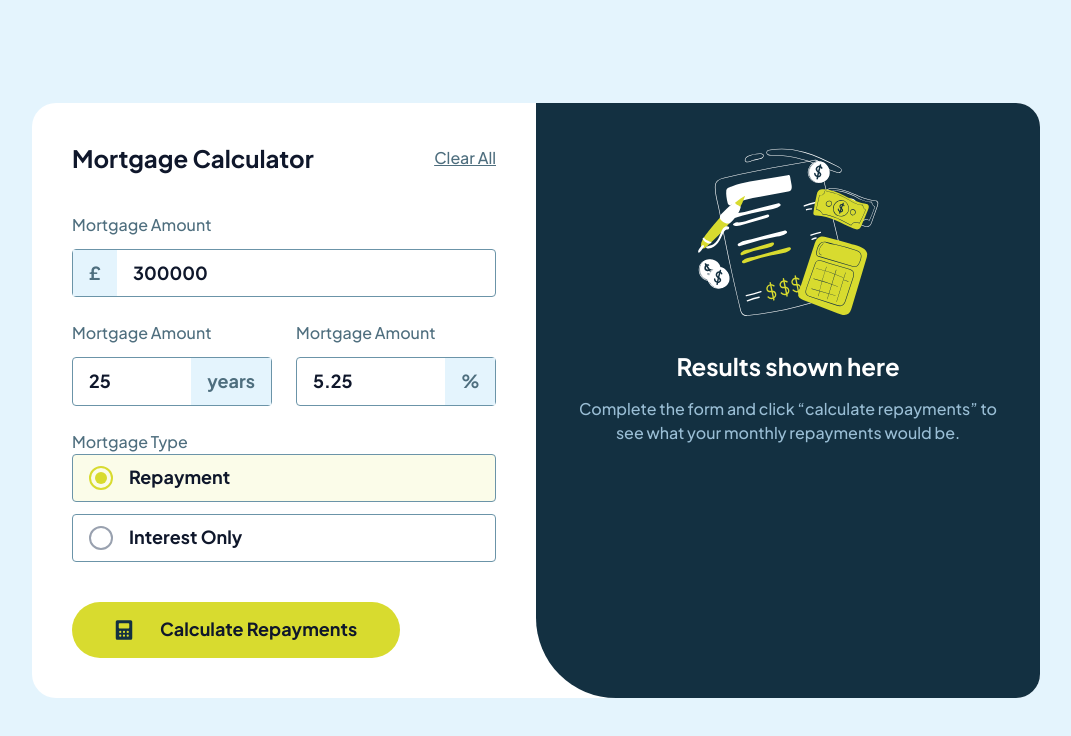
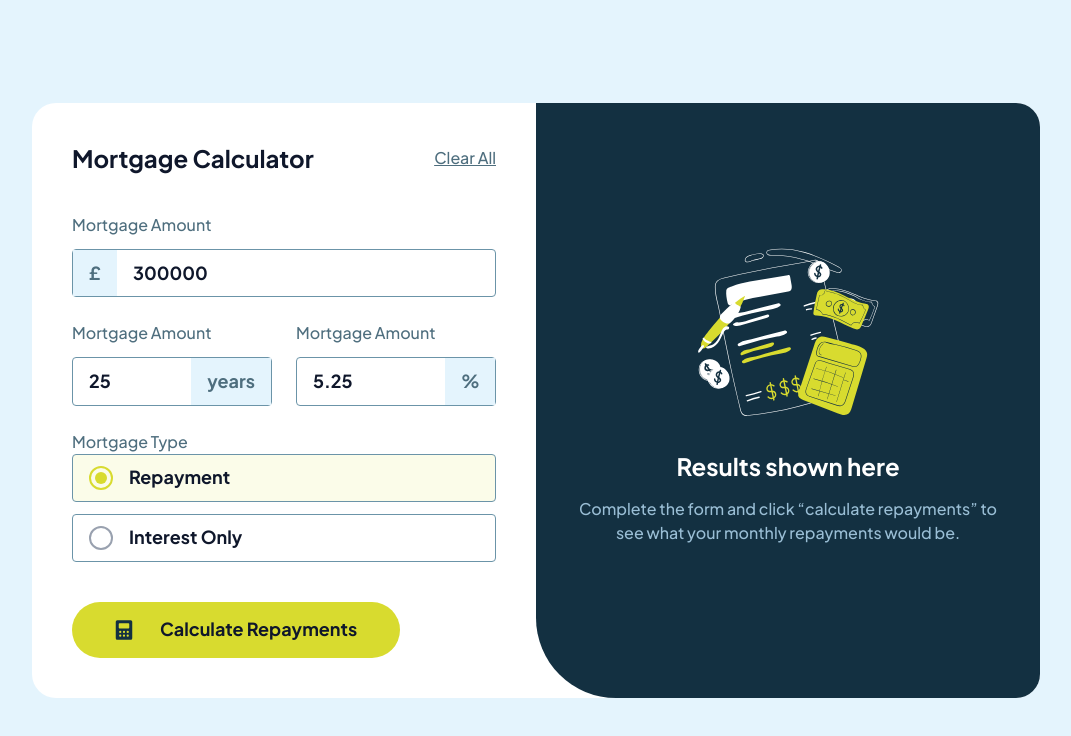
Before and after one commit to Star-Mdakane/mortgage-repayment-calculator-react-tailwind-no-library-form, a React (Vite) app: page / in a window 1280 px wide. Shown: the top 736 px of the page, without its empty margins (104-1175 px from the left). Built offline with nearby package versions, Linux system fonts and the light colour scheme.

Commit message:
results ui empty fix

```diff
--- a/src/components/EmptyResults.jsx
+++ b/src/components/EmptyResults.jsx
@@ -2,7 +2,7 @@ import EmptyIllustration from "../../assets/images/illustration-empty.svg"
 
 const EmptyResults = () => {
     return (
-        <div className='flex flex-col items-center gap-4'>
+        <div className='flex flex-col items-center gap-4 mt-25'>
             <img src={EmptyIllustration} alt="" className="w-48 h-48" />
             <h1 className="text-[24px] leading-[125%] font-bold text-white">Results shown here</h1>
             <p className="text-[16px] leading-[150%] font-medium text-[#9ABED5] text-center">Complete the form and click “calculate repayments” to see what your monthly repayments would be.</p>
```
